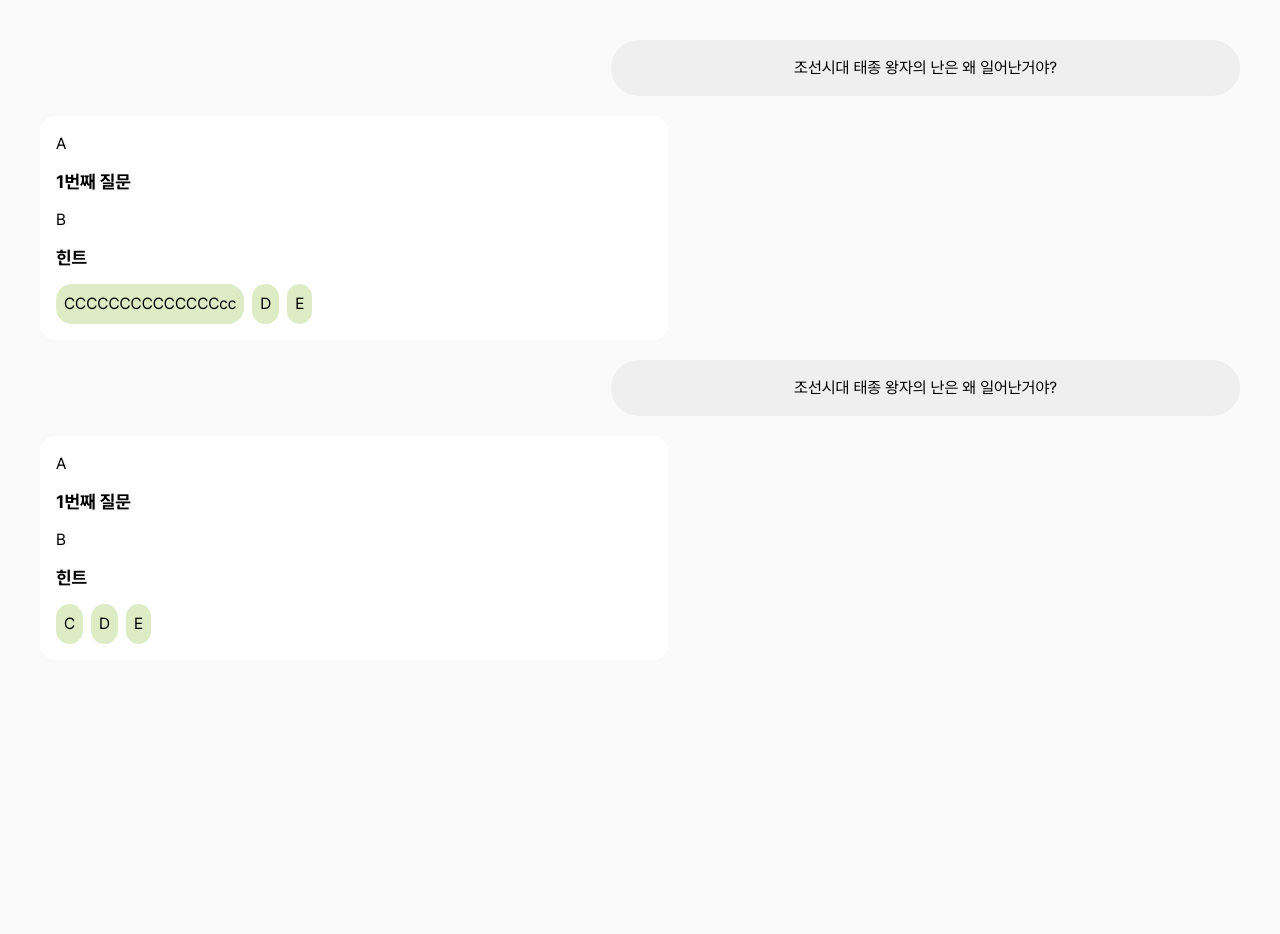
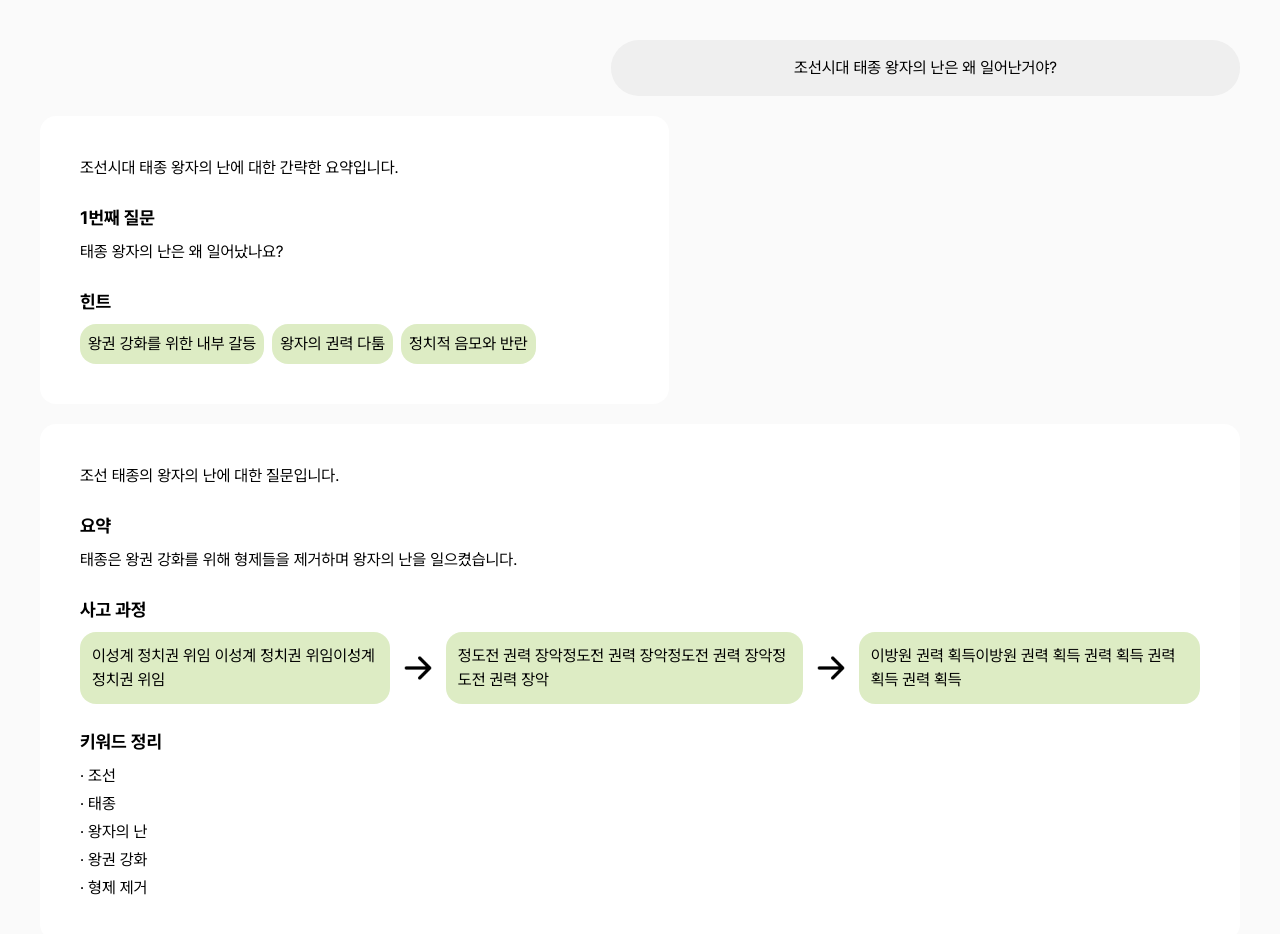
Before and after one commit to minjeongss/rag-korean-history-chatbot, a React (Vite) app in the folder client/: page / in a window 1280 px wide. Shown: the top 934 px of the page. Before the commit the page ends 800 px from the top, so only its background shows below. Built offline with nearby package versions, Linux system fonts and the light colour scheme.

Commit message:
feat: 요약 대화 형태 구체화

```diff
--- a/client/src/pages/Communication/ServiceResponse.tsx
+++ b/client/src/pages/Communication/ServiceResponse.tsx
@@ -5,10 +5,13 @@ interface ServiceResponseProps {
 
 const ServiceResponse = ({ text }: ServiceResponseProps) => {
   return (
-    <div className="w-[39.31rem] h-auto flex flex-col gap-3 p-4 rounded-[16px] bg-[#FFFFFF]">
+    <div className="w-[39.31rem] h-auto flex flex-col gap-6 p-10 rounded-[16px] bg-[#FFFFFF]">
       <div>{text.summary}</div>
+      <div className="flex flex-col gap-2">
         <div className="text-lg font-bold">{text.index + 1}번째 질문</div>
         <div>{text.question}</div>
+      </div>
+      <div className="flex flex-col gap-2">
         <div className="text-lg font-bold">힌트</div>
         <div className="flex flex-row gap-2">
           {text.hints.map((hint, index) => (
@@ -21,6 +24,7 @@ const ServiceResponse = ({ text }: ServiceResponseProps) => {
           ))}
         </div>
       </div>
+    </div>
   );
 };
 
--- /dev/null
+++ b/client/src/pages/Communication/SummaryResponse.tsx
@@ -0,0 +1,47 @@
+import type { SummaryTextType } from "../../types/Response";
+
+interface SummaryResponseProps {
+  text: SummaryTextType;
+}
+
+const SummaryResponse = ({ text }: SummaryResponseProps) => {
+  return (
+    <div className="w-full h-auto flex flex-col gap-6 p-10 rounded-[16px] bg-[#FFFFFF]">
+      <div>{text.questionSummary}</div>
+      <div className="flex flex-col gap-2">
+        <p className="text-lg font-bold">요약</p>
+        <div>{text.responseSummary}</div>
+      </div>
+      <div className="flex flex-col gap-2">
+        <p className="text-lg font-bold">사고 과정</p>
+        <div className="flex flex-row justify-between items-center gap-2">
+          {text.thoughtProcess.map((thought, index) => (
+            <>
+              <div className="w-auto p-3 rounded-[16px] bg-[#8FBF3D]/30">
+                {thought}
+              </div>
+              {index !== text.thoughtProcess.length - 1 && (
+                <img
+                  className="w-[40px] h-auto shrink-0"
+                  src="/src/assets/images/progress.png"
+                  alt="arrow"
+                />
+                // <div>*</div>
+              )}
+            </>
+          ))}
+        </div>
+      </div>
+      <div className="flex flex-col gap-2">
+        <div className="text-lg font-bold">키워드 정리</div>
+        <div className="flex flex-col gap-1">
+          {text.keywords.map((keyword) => (
+            <div>&middot; {keyword}</div>
+          ))}
+        </div>
+      </div>
+    </div>
+  );
+};
+
+export default SummaryResponse;
--- a/client/src/pages/Communication/index.tsx
+++ b/client/src/pages/Communication/index.tsx
@@ -1,30 +1,44 @@
 import type {
   ServiceResponseType,
+  SummaryResponseType,
   UserResponseType,
 } from "../../types/Response";
 import ServiceResponse from "./ServiceResponse";
+import SummaryResponse from "./SummaryResponse";
 import UserResponse from "./UserResponse";
 
 const Communication = () => {
-  const responses: (UserResponseType | ServiceResponseType)[] = [
+  const responses: (
+    | UserResponseType
+    | ServiceResponseType
+    | SummaryResponseType
+  )[] = [
     { type: "user", text: "조선시대 태종 왕자의 난은 왜 일어난거야?" },
     {
       type: "service",
       text: {
         index: 0,
-        summary: "A",
-        question: "B",
-        hints: ["CCCCCCCCCCCCCCcc", "D", "E"],
+        summary: "조선시대 태종 왕자의 난에 대한 간략한 요약입니다.",
+        question: "태종 왕자의 난은 왜 일어났나요?",
+        hints: [
+          "왕권 강화를 위한 내부 갈등",
+          "왕자의 권력 다툼",
+          "정치적 음모와 반란",
+        ],
       },
     },
-    { type: "user", text: "조선시대 태종 왕자의 난은 왜 일어난거야?" },
     {
-      type: "service",
+      type: "summary",
       text: {
-        index: 0,
-        summary: "A",
-        question: "B",
-        hints: ["C", "D", "E"],
+        questionSummary: "조선 태종의 왕자의 난에 대한 질문입니다.",
+        responseSummary:
+          "태종은 왕권 강화를 위해 형제들을 제거하며 왕자의 난을 일으켰습니다.",
+        thoughtProcess: [
+          "이성계 정치권 위임 이성계 정치권 위임이성계 정치권 위임",
+          "정도전 권력 장악정도전 권력 장악정도전 권력 장악정도전 권력 장악",
+          "이방원 권력 획득이방원 권력 획득 권력 획득 권력 획득 권력 획득",
+        ],
+        keywords: ["조선", "태종", "왕자의 난", "왕권 강화", "형제 제거"],
       },
     },
   ];
@@ -38,10 +52,12 @@ const Communication = () => {
               index % 2 === 0 ? "flex justify-end" : "flex justify-start"
             }
           >
-            {response.type === "user" ? (
-              <UserResponse text={response.text} />
-            ) : (
+            {response.type === "user" && <UserResponse text={response.text} />}
+            {response.type === "service" && (
               <ServiceResponse text={response.text} />
+            )}
+            {response.type === "summary" && (
+              <SummaryResponse text={response.text} />
             )}
           </li>
         ))}
--- a/client/src/types/Response.ts
+++ b/client/src/types/Response.ts
@@ -8,9 +8,21 @@ export interface ServiceResponseType {
   text: ServiceTextType;
 }
 
+export interface SummaryResponseType {
+  type: "summary";
+  text: SummaryTextType;
+}
+
 export interface ServiceTextType {
   index: number;
   summary: string;
   question: string;
   hints: string[];
 }
+
+export interface SummaryTextType {
+  questionSummary: string;
+  responseSummary: string;
+  thoughtProcess: string[];
+  keywords: string[];
+}
```
Also changed, not shown: client/src/assets/images/progress.png (added). Lines whose indentation alone changed are shown as unchanged.
